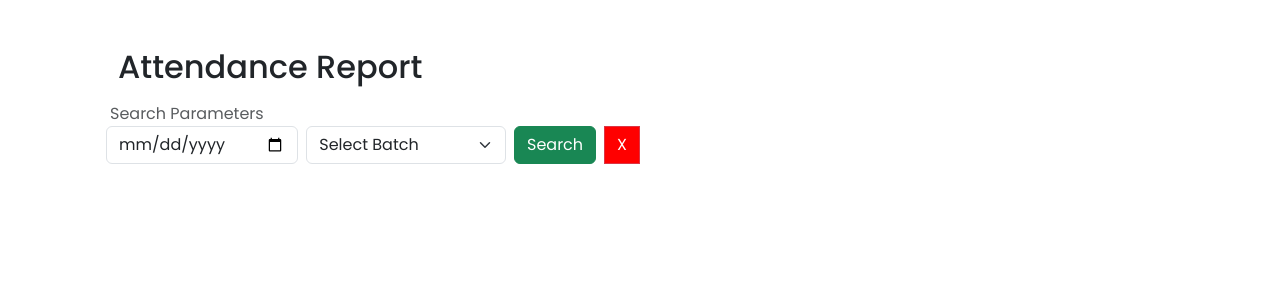
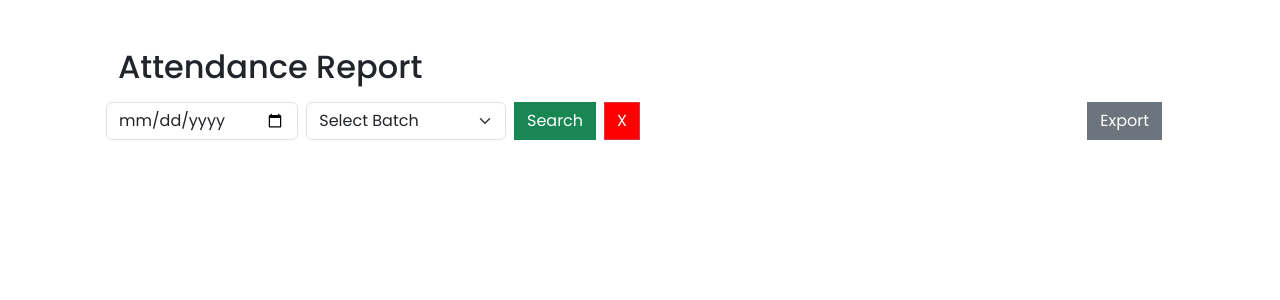
Before and after one commit to eamalindu/EMC-Attendance-System, a PHP site: page /attendance-report.php in a window 1280 px wide. Shown: the top 300 px of the page. Run offline with PHP 8.4, Linux system fonts and the light colour scheme; data that the repository does not hold is empty.

Commit message:
removed some lines

```diff
--- a/attendance-report.php
+++ b/attendance-report.php
@@ -10,6 +10,7 @@ require_once "config.php";
     <title>Attendance Report</title>
     <link href="https://cdn.jsdelivr.net/npm/bootstrap@5.3.7/dist/css/bootstrap.min.css" rel="stylesheet"
           integrity="sha384-LN+7fdVzj6u52u30Kp6M/trliBMCMKTyK833zpbD+pXdCLuTusPj697FH4R/5mcr" crossorigin="anonymous">
+    <link rel="stylesheet" href="https://cdn.jsdelivr.net/gh/aquawolf04/font-awesome-pro@5cd1511/css/all.css">
     <link rel="stylesheet" href="css/all.css">
     <link rel="stylesheet" href="css/loader.css">
 </head>
@@ -21,7 +22,6 @@ require_once "config.php";
     <h2 class="mb-3">Attendance Report</h2>
     <div class="row mb-4">
         <div class="col-12 col-lg-6 p-0">
-            <p class="mb-0 text-muted ms-1">Search Parameters</p>
             <div class="d-flex w-100">
                 <input type="date" id="date" name="date" placeholder="Enter Your Reg Number" class="w-50 form-control">
                 <select class="form-select w-50 ms-2" id="batch" name="batch">
@@ -34,11 +34,17 @@ require_once "config.php";
                         }
                    ?>
                 </select>
-                <button type="button" id="btnAttendance" onclick="generateReport()" class="ms-2 btn btn-success text-white rounded-end-2">
+                <button type="button" id="btnAttendance" onclick="generateReport()" class="ms-2 btn btn-success text-white rounded-0">
                     Search
                 </button>
                 <button type="button" id="btnClear" class="btn btn-danger bg-red ms-2 rounded-0">X</button>
             </div>
+        </div>
+        <div class="col-12 col-lg-6">
+            <button id="exportBtn" class="btn btn-secondary btn-small d-block float-end rounded-0"><i
+                        class="fa-solid fa-file-excel"></i>
+                Export
+            </button>
         </div>
     </div>
 </div>
```
